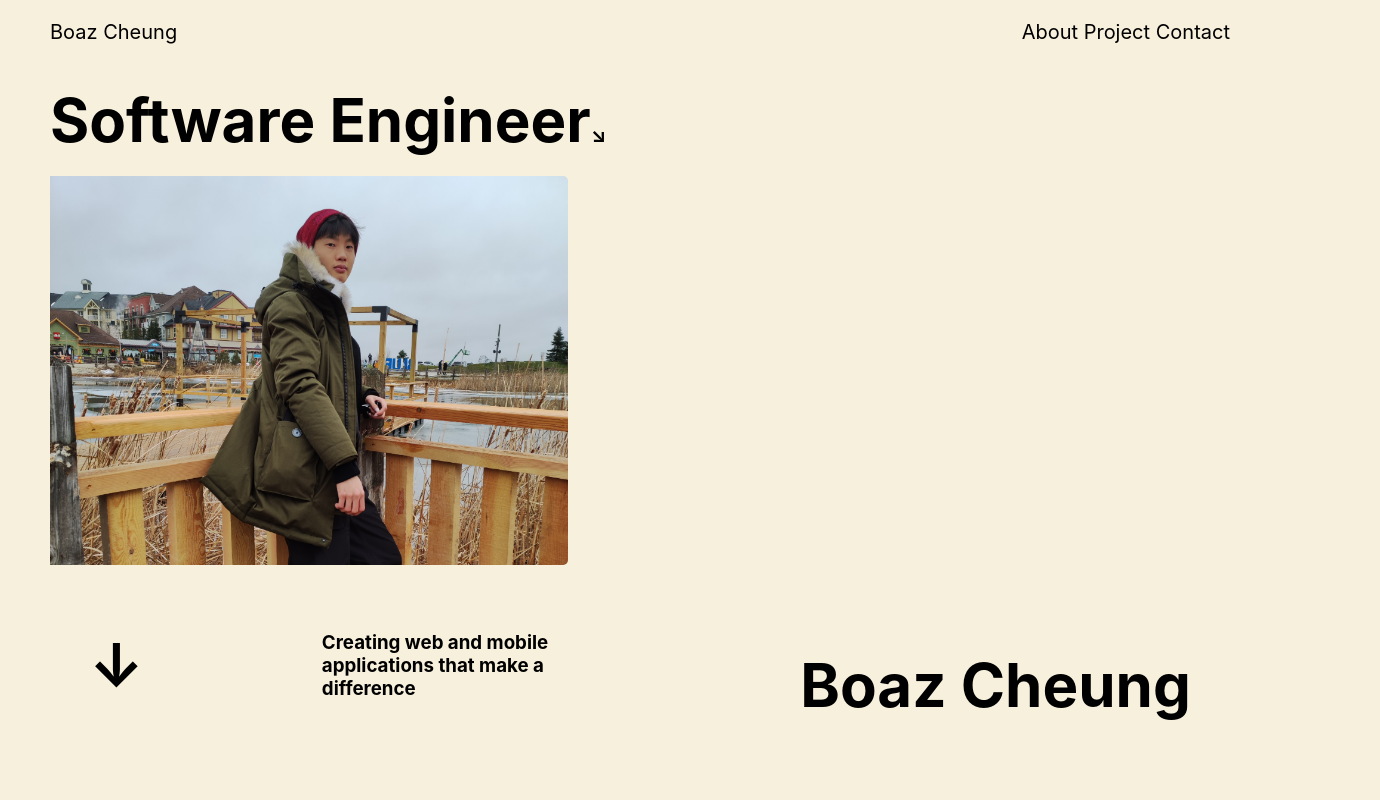
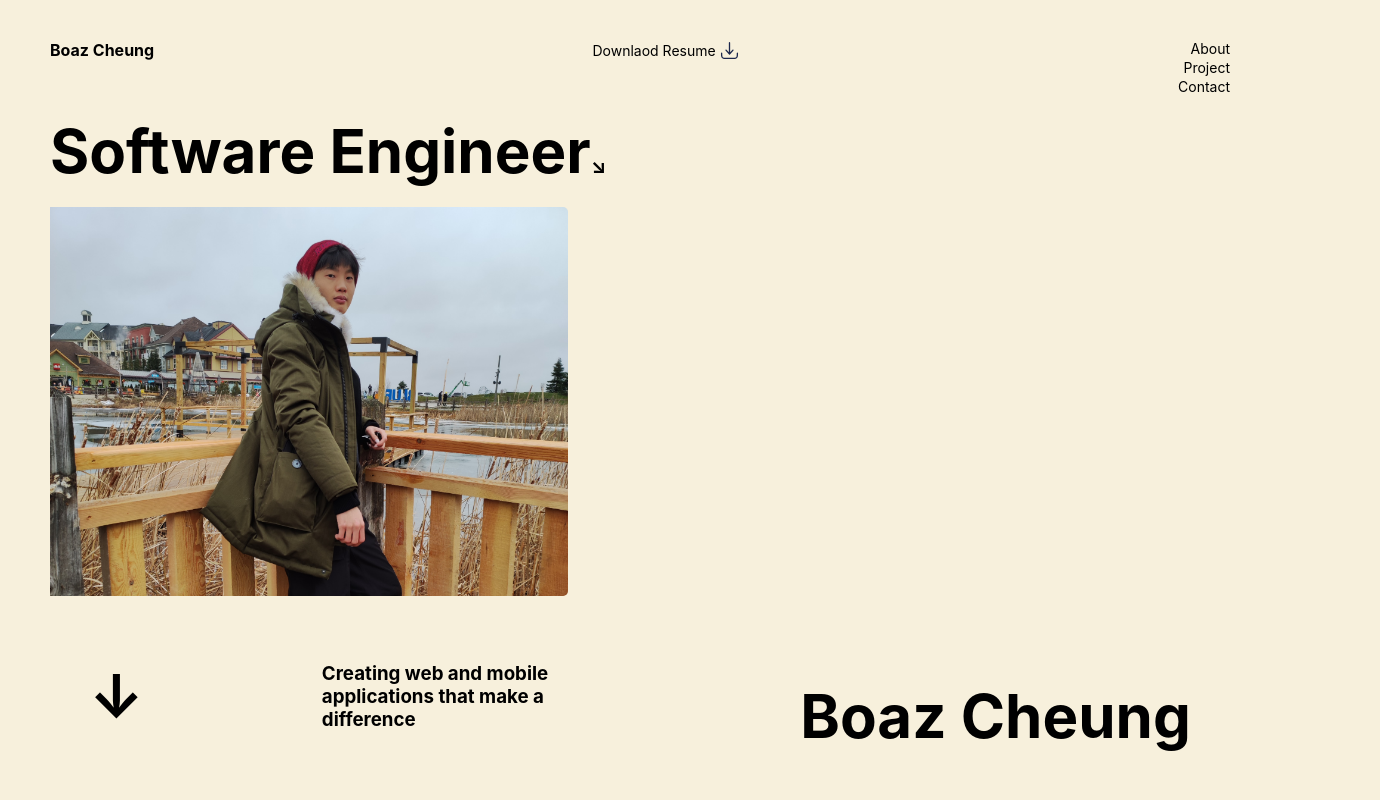
Before and after one commit to rethegreat/cur_portfolio, a React (Create React App) app: page / in a window 1280 px wide. Shown: the top 800 px of the page, 1380 px wide, since content can reach past the window. Built offline with nearby package versions, Linux system fonts and the light colour scheme.

Commit message:
added resume download

```diff
--- a/src/App.js
+++ b/src/App.js
@@ -25,7 +25,7 @@ function App() {
   return (
     <div>
         <Helmet>
-            <meta charSet="utf-8" />
+            <meta charSet="utf-8" name="viewport" content="width=device-width, initial-scale=1"/>
             <title>Boaz Cheung</title>
         </Helmet>
       {/* <Router>
--- a/src/components/Projects.css
+++ b/src/components/Projects.css
@@ -12,6 +12,7 @@
     display: flex;
     justify-content: space-between;
     margin-bottom: 50px;
+    overflow-x: hidden;
 }
 
 .mobileProject img{
@@ -22,6 +23,7 @@
 .mobileProject {
     display: flex;
     flex-direction: column-reverse;
+    overflow-x: hidden;
 }
 
 .projectText {
--- a/src/components/Title/Title.css
+++ b/src/components/Title/Title.css
@@ -7,6 +7,8 @@
 .navbar a {
     text-decoration: none;
     color: black;
+    display: flex;
+    align-items: center;
 }
 
 
@@ -15,6 +17,11 @@
     height: 389px;
     border-radius: 5px;
     padding-left: 50px;
+}
+.downloadIcon {
+    padding-left: 3px;
+    height: 21px;
+    width: 21px;
 }
 
 .mobileCoverPicture {
@@ -27,23 +34,29 @@
     background-color: transparent;
 }
 
+
 .intro {
-    padding: 20px 50px 40px 50px;
+    padding: 40px 50px 20px 50px;
     display: flex;
     flex-direction: row;
     justify-content: space-between;
-    align-items: center;
+    align-items: flex-start;
 
-    font-size: 20px;
+    font-size: 14px;
 }
 
-.intro h2 {
-    width: 250px;
-    font-weight: 400;
-    font-size: 20px;
-    text-align: center;
+.name-nav {
+    font-size: 16px;
+    font-weight: bold;
 }
 
+.menu {
+    height: 55px;
+    display: flex;
+    flex-direction: column;
+    align-items: flex-end;
+    justify-content: space-between;
+}
 
 .main h1 {
     margin-top: 0px;
--- a/src/components/Title/Title.js
+++ b/src/components/Title/Title.js
@@ -1,6 +1,8 @@
 import "./Title.css";
 import React from "react";
 import Cover from "./cover.jpeg";
+import Download from "./download_icon.svg";
+
 import { NavLink } from "react-router-dom";
 
 export default function Title(props) {
@@ -18,12 +20,16 @@ export default function Title(props) {
   return (
     <div className="title">
       <nav className="navbar intro">
-        <div>Boaz Cheung</div>
-        <div> </div>
-        <div>
-          <span>About </span>
-          <span>Project </span>
-          <span>Contact </span>
+        <div className="name-nav">Boaz Cheung</div>
+
+        <a href={`${process.env.PUBLIC_URL}/resume.pdf`} target="_blank" rel="noopener noreferrer">
+          Downlaod Resume<img className="downloadIcon" src={Download}/>
+        </a>
+
+        <div className="menu">
+          <div>About </div>
+          <div>Project </div>
+          <div>Contact </div>
         </div>
       </nav>
       <div className="main">
```
Also changed, not shown: src/components/Title/download_icon.svg (added), 1 other file (tests, documents, lock files or other folders).
